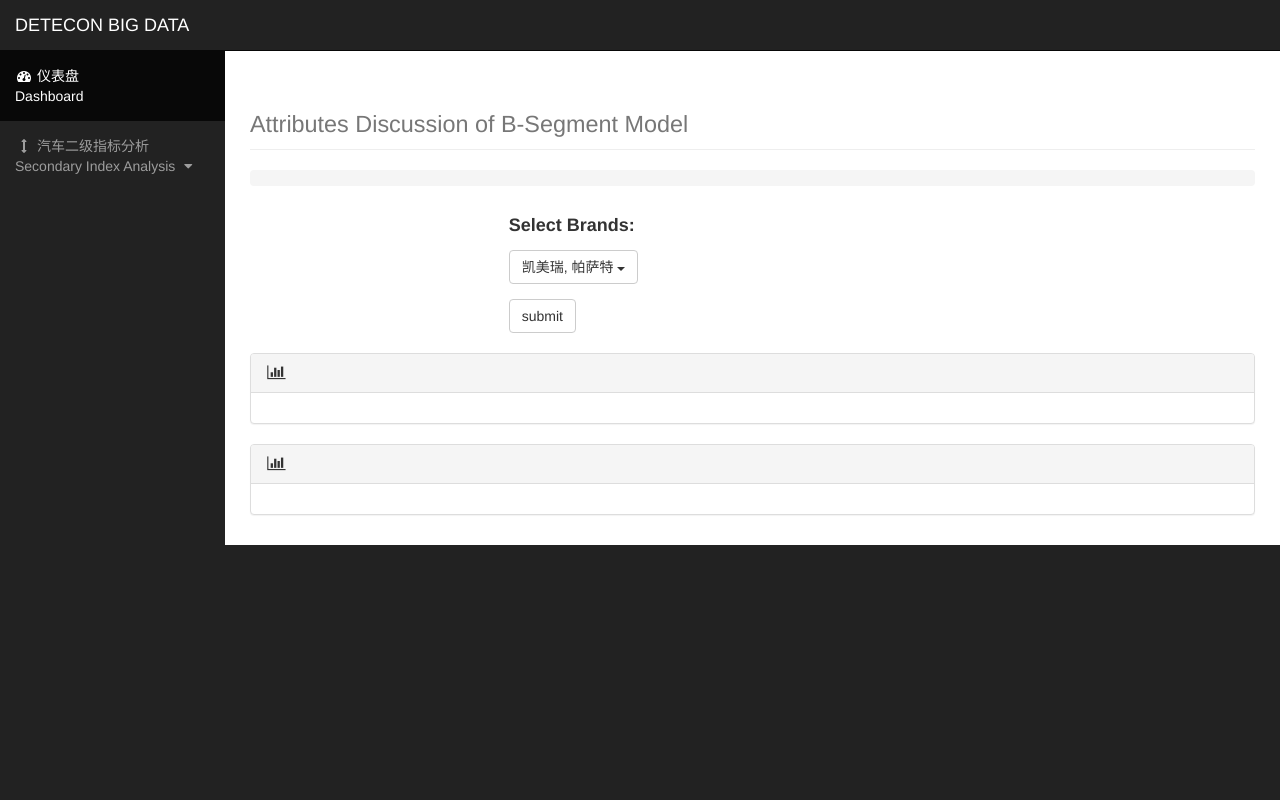
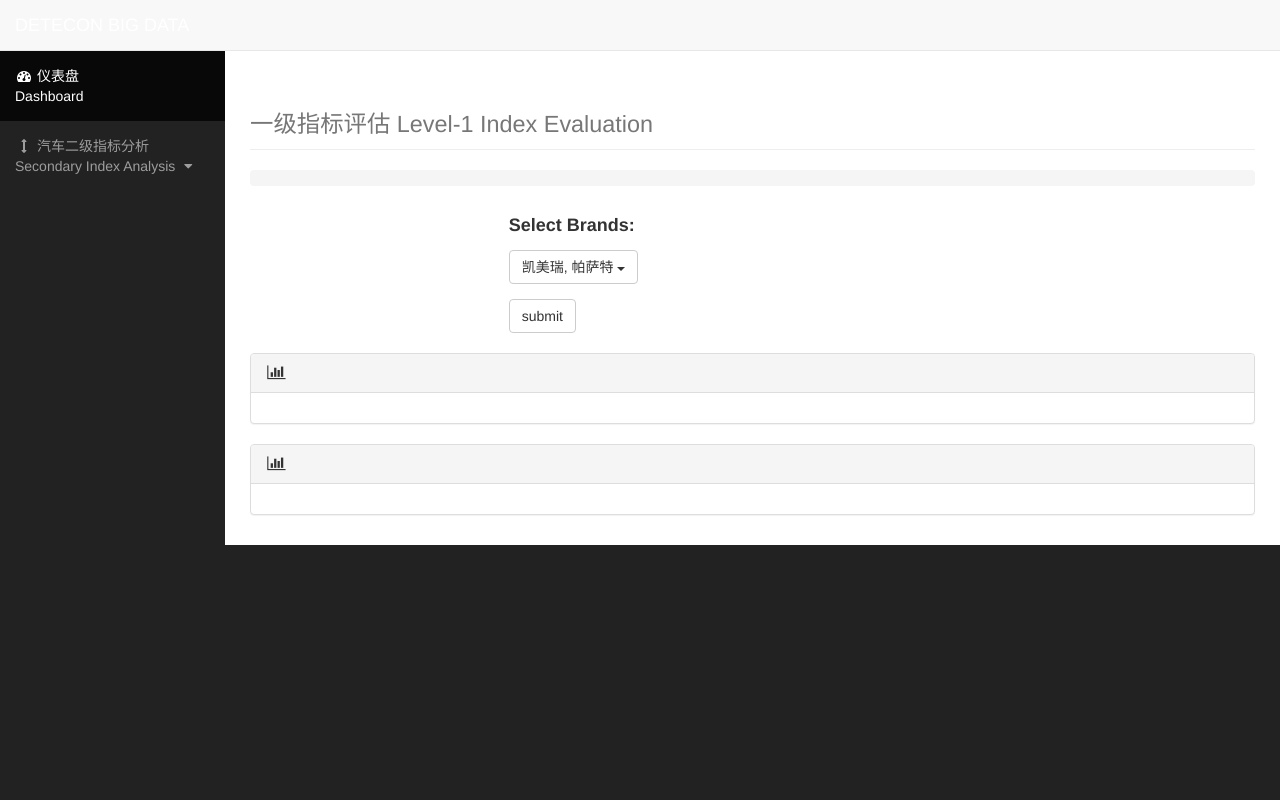
Before and after one commit to dtc-auto/Django_web, a Django app: page /level1Page in a window 1280 px wide. Run offline with Django 3.2, Linux system fonts and the light colour scheme; some libraries are stand-ins or nearby versions.

Commit message:
update dashboard elements according to demand

```diff
--- a/autohome_pages/templates/base_1chart.html
+++ b/autohome_pages/templates/base_1chart.html
@@ -44,7 +44,7 @@
             <div class="row">
                 <div class="col-lg-12">
                     <h1 class="page-header">
-                        <small>{% block chart_title %}Homepage{% endblock%}</small>
+                        <small>{% block chart_title %} Homepage {% endblock%}</small>
                     </h1>
                     <ol class="breadcrumb">
                         <!-- <li class="active">
--- a/autohome_pages/templates/base_2charts.html
+++ b/autohome_pages/templates/base_2charts.html
@@ -46,7 +46,7 @@
             <div class="row">
                 <div class="col-lg-12">
                     <h1 class="page-header">
-                        <small>{% block chart_title %}Homepage{% endblock%}</small>
+                        <small>{% block chart_title %} Homepage {% endblock%}</small>
                     </h1>
                     <ol class="breadcrumb">
                         <!-- <li class="active">
--- a/autohome_pages/templates/level1.html
+++ b/autohome_pages/templates/level1.html
@@ -1,7 +1,7 @@
 {% extends 'base_2charts.html' %}
 
 {% block title %}level One Index Evaluation{% endblock %}
-{% block chart_title %}Attributes Discussion of B-Segment Model{% endblock%}
+{% block chart_title %} 一级指标评估 Level-1 Index Evaluation {% endblock%}
 
 {% block cartypeMultiChoice %}
 {% include 'multiSelect.html' %}
--- a/autohome_pages/templates/level2.html
+++ b/autohome_pages/templates/level2.html
@@ -1,7 +1,7 @@
 {% extends 'base_1chart.html' %}
 
 {% block title %}level Two Index Evaluation{% endblock %}
-{% block chart_title %}Level-2 Attributes Discussion of B-Segment Model{% endblock%}
+{% block chart_title %} 二级指标评估 Level-2 Attribute Discussion {% endblock%}
 {% block cartype %}
 {% include 'choosecar.html' %}
 {% endblock%}
--- a/autohome_pages/templates/nav_side.html
+++ b/autohome_pages/templates/nav_side.html
@@ -2,15 +2,46 @@
 <!-- Navigation -->
 <nav class="navbar navbar-inverse navbar-fixed-top" role="navigation" >
     <!-- Brand and toggle get grouped for better mobile display -->
-    <div class="navbar-header">
-        <button type="button" class="navbar-toggle" data-toggle="collapse" data-target=".navbar-ex1-collapse">
-            <span class="sr-only">Toggle navigation</span>
-            <span class="icon-bar"></span>
-            <span class="icon-bar"></span>
-            <span class="icon-bar"></span>
-        </button>
-        <a class="navbar-brand" href="{% url 'index' %}"> DETECON BIG DATA </a>
-    </div>
+    <nav id="mainNav" class="navbar navbar-default navbar-fixed-top">
+        <div class="container-fluid">
+            <!-- Brand and toggle get grouped for better mobile display -->
+            <div class="navbar-header">
+                <button type="button" class="navbar-toggle collapsed" data-toggle="collapse" data-target="#bs-example-navbar-collapse-1">
+                    <span class="sr-only">Toggle navigation</span> Report Menu <i class="fa fa-bars"></i>
+                </button>
+                <a class="navbar-brand page-scroll" href="{% url 'index' %}"> DETECON BIG DATA </a>
+            </div>
+
+            <!-- Collect the nav links, forms, and other content for toggling -->
+            <div class="collapse navbar-collapse" id="bs-example-navbar-collapse-1">
+                <ul class="nav navbar-nav side-nav">
+                    <li class="active">
+                        <a href="#"><i class="fa fa-fw fa-dashboard"></i> 仪表盘 <br> Dashboard </a>
+                    </li>
+                    <li>
+                        <a href="javascript:;" data-toggle="collapse" data-target="#demo"><i class="fa fa-fw fa-arrows-v"></i> 汽车二级指标分析 <br> Secondary Index Analysis <i class="fa fa-fw fa-caret-down"></i></a>
+                        <ul id="demo" class="collapse">
+                            <li>
+                                <a href="{% url 'regionPage' %}"> 车主区域分布 <br> Car Owner Regional Distribution </a>
+                            </li>
+                            <li>
+                                <a href="{% url 'level1Page' %}"> 一级指标评估 <br> Level-1 Index Evaluation </a>
+                            </li>
+                            <li>
+                                <a href="{% url 'level2Page' %}"> 二级指标评估 <br> Level-2 Attribute Discussion </a>
+                            </li>
+                            <li>
+                                <a href="{% url 'purposePage' %}"> 购车目的分析 <br> Purpose of Vehicle Purchasing </a>
+                            </li>
+
+                        </ul>
+                    </li>
+                </ul>
+            </div>
+            <!-- /.navbar-collapse -->
+        </div>
+        <!-- /.container-fluid -->
+    </nav>
     <!-- Top Menu Items -->
 
     <!-- Sidebar Menu Items - These collapse to the responsive navigation menu on small screens -->
--- a/autohome_pages/templates/purpose.html
+++ b/autohome_pages/templates/purpose.html
@@ -1,9 +1,7 @@
 {% extends 'base_1chart.html' %}
 
 {% block title %}Purchase Purpose{% endblock %}
-{% block chart_title %}
-Purchasing Purpose of Mainstream B-Segment Vehicle
-{% endblock%}
+{% block chart_title %} 购车目的分析 Purpose of Vehicle Purchasing {% endblock%}
 {% block cartype %}
 {% include 'choosecar.html' %}
 {% endblock%}
@@ -33,7 +31,7 @@ Purchasing Purpose of Mainstream B-Segment Vehicle
           var data = google.visualization.arrayToDataTable(list1);
 
         var options = {
-                  width: 900,
+                  width: '100%',
                   height: '100%',
                   bars: 'horizontal', // Required for Material Bar Charts.
                   axes: {
--- a/autohome_pages/templates/regionDistribution.html
+++ b/autohome_pages/templates/regionDistribution.html
@@ -1,7 +1,7 @@
 {% extends 'base_2charts.html' %}
 
 {% block title %}Region Distribution{% endblock %}
-{% block chart_title %}Car Owner Region Distribution{% endblock%}
+{% block chart_title %} 车主区域分布 Car Owner Regional Distribution {% endblock%}
 {% block cartype %}
 {% include 'choosecar.html' %}
 {% endblock%}
@@ -36,8 +36,8 @@
         function drawMarkersMap(list) {
           var data = google.visualization.arrayToDataTable(list);
           var options = {
-            width: 1000,
-            height:300,
+            width:'100%',
+            height:'100%',
             region: 'CN',
             displayMode: 'markers',
             colorAxis: {colors: ['blue', 'Red']}
```
